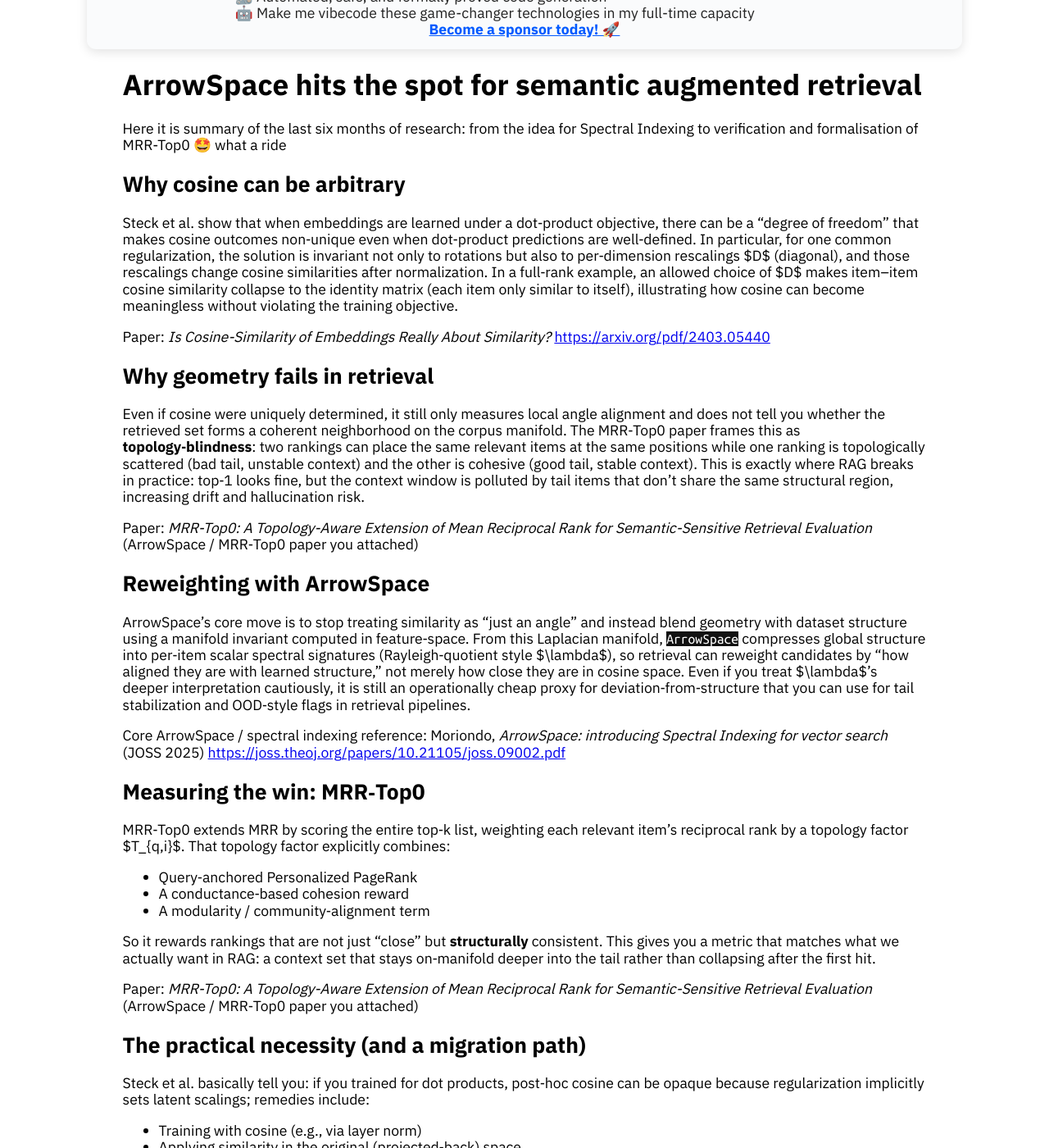
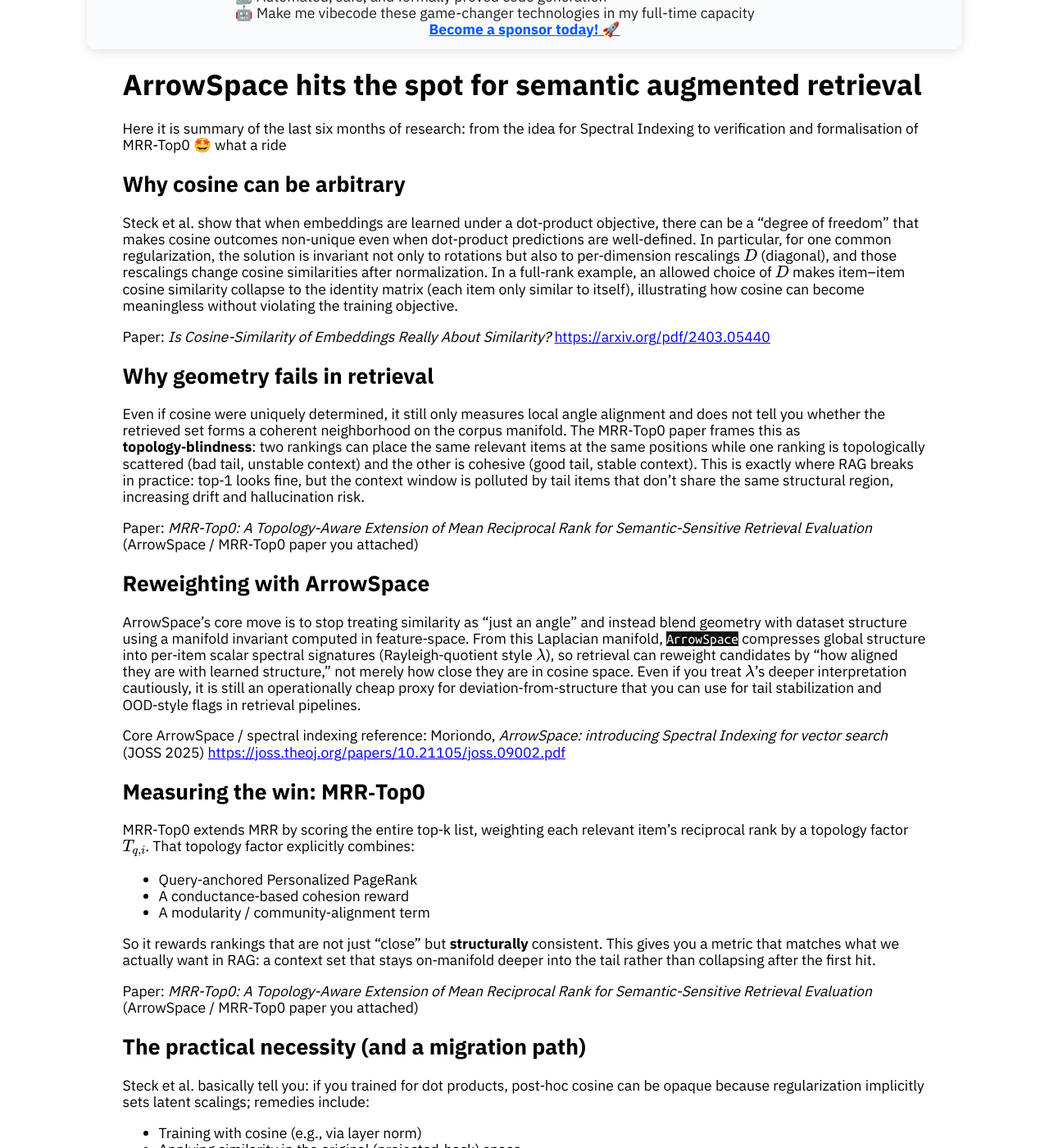
Before and after one commit to Mec-iS/staticwebpage, a Jekyll site: the page built from posts/017_arrowspace_search_final_assessment.md, in a window 1280 px wide and 1400 px high, scrolled down 322 px. Shown: the whole window at 82% size. Built offline with Jekyll 4.4.1, drawn with Linux system fonts in a browser that asks for light colours; nearby versions of some CDN libraries; formulas are drawn with MathJax 3; some of the changed text lies outside the part shown.

Commit message:
fix equations

```diff
--- a/posts/017_arrowspace_search_final_assessment.md
+++ b/posts/017_arrowspace_search_final_assessment.md
@@ -12,7 +12,7 @@
 
 ## Why cosine can be arbitrary
 
-Steck et al. show that when embeddings are learned under a dot‑product objective, there can be a “degree of freedom” that makes cosine outcomes non‑unique even when dot‑product predictions are well‑defined. In particular, for one common regularization, the solution is invariant not only to rotations but also to per‑dimension rescalings $D$ (diagonal), and those rescalings change cosine similarities after normalization. In a full‑rank example, an allowed choice of $D$ makes item–item cosine similarity collapse to the identity matrix (each item only similar to itself), illustrating how cosine can become meaningless without violating the training objective.
+Steck et al. show that when embeddings are learned under a dot‑product objective, there can be a “degree of freedom” that makes cosine outcomes non‑unique even when dot‑product predictions are well‑defined. In particular, for one common regularization, the solution is invariant not only to rotations but also to per‑dimension rescalings $$D$$ (diagonal), and those rescalings change cosine similarities after normalization. In a full‑rank example, an allowed choice of $$D$$ makes item–item cosine similarity collapse to the identity matrix (each item only similar to itself), illustrating how cosine can become meaningless without violating the training objective.
 
 Paper: *Is Cosine-Similarity of Embeddings Really About Similarity?*
 [https://arxiv.org/pdf/2403.05440](https://arxiv.org/pdf/2403.05440)
@@ -26,7 +26,7 @@
 
 ## Reweighting with ArrowSpace
 
-ArrowSpace’s core move is to stop treating similarity as “just an angle” and instead blend geometry with dataset structure using a manifold invariant computed in feature‑space. From this Laplacian manifold, `ArrowSpace` compresses global structure into per‑item scalar spectral signatures (Rayleigh‑quotient style $\lambda$), so retrieval can reweight candidates by “how aligned they are with learned structure,” not merely how close they are in cosine space. Even if you treat $\lambda$’s deeper interpretation cautiously, it is still an operationally cheap proxy for deviation‑from‑structure that you can use for tail stabilization and OOD‑style flags in retrieval pipelines.
+ArrowSpace’s core move is to stop treating similarity as “just an angle” and instead blend geometry with dataset structure using a manifold invariant computed in feature‑space. From this Laplacian manifold, `ArrowSpace` compresses global structure into per‑item scalar spectral signatures (Rayleigh‑quotient style $$\lambda$$), so retrieval can reweight candidates by “how aligned they are with learned structure,” not merely how close they are in cosine space. Even if you treat $$\lambda$$’s deeper interpretation cautiously, it is still an operationally cheap proxy for deviation‑from‑structure that you can use for tail stabilization and OOD‑style flags in retrieval pipelines.
 
 Core ArrowSpace / spectral indexing reference:
 Moriondo, *ArrowSpace: introducing Spectral Indexing for vector search* (JOSS 2025)
@@ -34,7 +34,7 @@
 
 ## Measuring the win: MRR‑Top0
 
-MRR‑Top0 extends MRR by scoring the entire top‑k list, weighting each relevant item’s reciprocal rank by a topology factor $T_{q,i}$. That topology factor explicitly combines:
+MRR‑Top0 extends MRR by scoring the entire top‑k list, weighting each relevant item’s reciprocal rank by a topology factor $$T_{q,i}$$. That topology factor explicitly combines:
 
 - Query‑anchored Personalized PageRank
 - A conductance‑based cohesion reward
@@ -63,11 +63,11 @@
 
 ### 1. MRR-Top0: Topology-Aware Ranking Quality
 
-The new MRR-Top0 metric was introduced to measure both relevance order and structural quality by weighting the reciprocal rank with the normalised $\lambda$ score (a surrogate for Dirichlet dispersion / topological PageRank).
+The new MRR-Top0 metric was introduced to measure both relevance order and structural quality by weighting the reciprocal rank with the normalised $$\lambda$$ score (a surrogate for Dirichlet dispersion / topological PageRank).
 
 - **Taumode Dominance**: Across the 18 queries, `Taumode (τ=0.42)` consistently achieves the highest MRR-Top0 score, averaging **0.0218** compared to `Hybrid` (0.0201) and pure `Cosine` (0.0078).
 - **High Variance by Query**: The bar chart `cve_mrr_top0.jpg` shows that on certain queries (e.g., Q7, Q14, Q16), the topological MRR-Top0 spikes significantly for Taumode and Hybrid. This indicates that for queries where the semantic similarity alone struggles to differentiate candidates, ArrowSpace's graph-wiring successfully identifies items that are central to the underlying feature manifold.
-- **Why this matters**: A higher MRR-Top0 means that items returned at the top of the ranking are not just semantically close to the query, but they occupy structurally important (high-$\lambda$) positions in the dataset graph.
+- **Why this matters**: A higher MRR-Top0 means that items returned at the top of the ranking are not just semantically close to the query, but they occupy structurally important (high-$$\lambda$$) positions in the dataset graph.
 
 
 ### 2. Tail Quality and Stability
@@ -102,7 +102,7 @@
 E = \frac{x^T L \, x}{x^T x}
 $$
 
-where $L = \text{Laplacian}(C^T)$ is the feature-space graph Laplacian over centroids, producing a bounded synthetic score $\lambda = \tau \cdot E_{\text{bounded}} + (1 - \tau) \cdot G_{\text{clamped}}$ that captures how much an item deviates from the learned manifold structure. Epiplexity (Finzi et al., 2026) uses essentially the same mathematical object — the information in the program that minimizes the time-bounded MDL — but applied to the *training process* of neural networks. Its practical estimator is the area under the loss curve above the final loss, which measures how much *structural* information (as opposed to random information) a computationally-bounded observer extracts from data.
+where $$L = \text{Laplacian}(C^T)$$ is the feature-space graph Laplacian over centroids, producing a bounded synthetic score $$\lambda = \tau \cdot E_{\text{bounded}} + (1 - \tau) \cdot G_{\text{clamped}}$$ that captures how much an item deviates from the learned manifold structure. Epiplexity (Finzi et al., 2026) uses essentially the same mathematical object — the information in the program that minimizes the time-bounded MDL — but applied to the *training process* of neural networks. Its practical estimator is the area under the loss curve above the final loss, which measures how much *structural* information (as opposed to random information) a computationally-bounded observer extracts from data.
 
 The RQGNN paper (Dong et al., 2023) directly proves that accumulated spectral energy — representable as a Rayleigh quotient — is the "driving factor behind the anomalous properties of graphs," achieving +6.74% Macro-F1 over rivals in graph-level anomaly detection. This independently validates the connection: Rayleigh quotients detect deviation from normal structure in both retrieval (arrowspace) and anomaly detection contexts.
 
@@ -155,7 +155,7 @@
 
 The honest caveat is important: arrowspace's λ operates on a *static* graph Laplacian over pre-computed centroids, while epiplexity is defined over the *training dynamics* of a computationally-bounded observer. Arrowspace λ is an instantaneous snapshot of spectral position; epiplexity is an integral over the learning process. The connection is that both measure deviation from structure — one at retrieval time (O(1) per item), the other at training time (requires full loss curve). This makes λ operationally useful as a *cheap runtime proxy* for a property that epiplexity characterizes rigorously but expensively.
 
-The Dorothea results provide the important boundary condition: on sparse, non-semantic data (100K one-hot features), λ distributions for positive and negative classes are indistinguishable (Cohen's d < 0.09), confirming that the manifold $L = \text{Laplacian}(C^T)$ only captures useful structure when the feature space has genuine semantic content — exactly the domain where epiplexity is non-trivial.
+The Dorothea results provide the important boundary condition: on sparse, non-semantic data (100K one-hot features), λ distributions for positive and negative classes are indistinguishable (Cohen's d < 0.09), confirming that the manifold $$L = \text{Laplacian}(C^T)$$ only captures useful structure when the feature space has genuine semantic content — exactly the domain where epiplexity is non-trivial.
 
 ### Recommended Next Step
 
```
